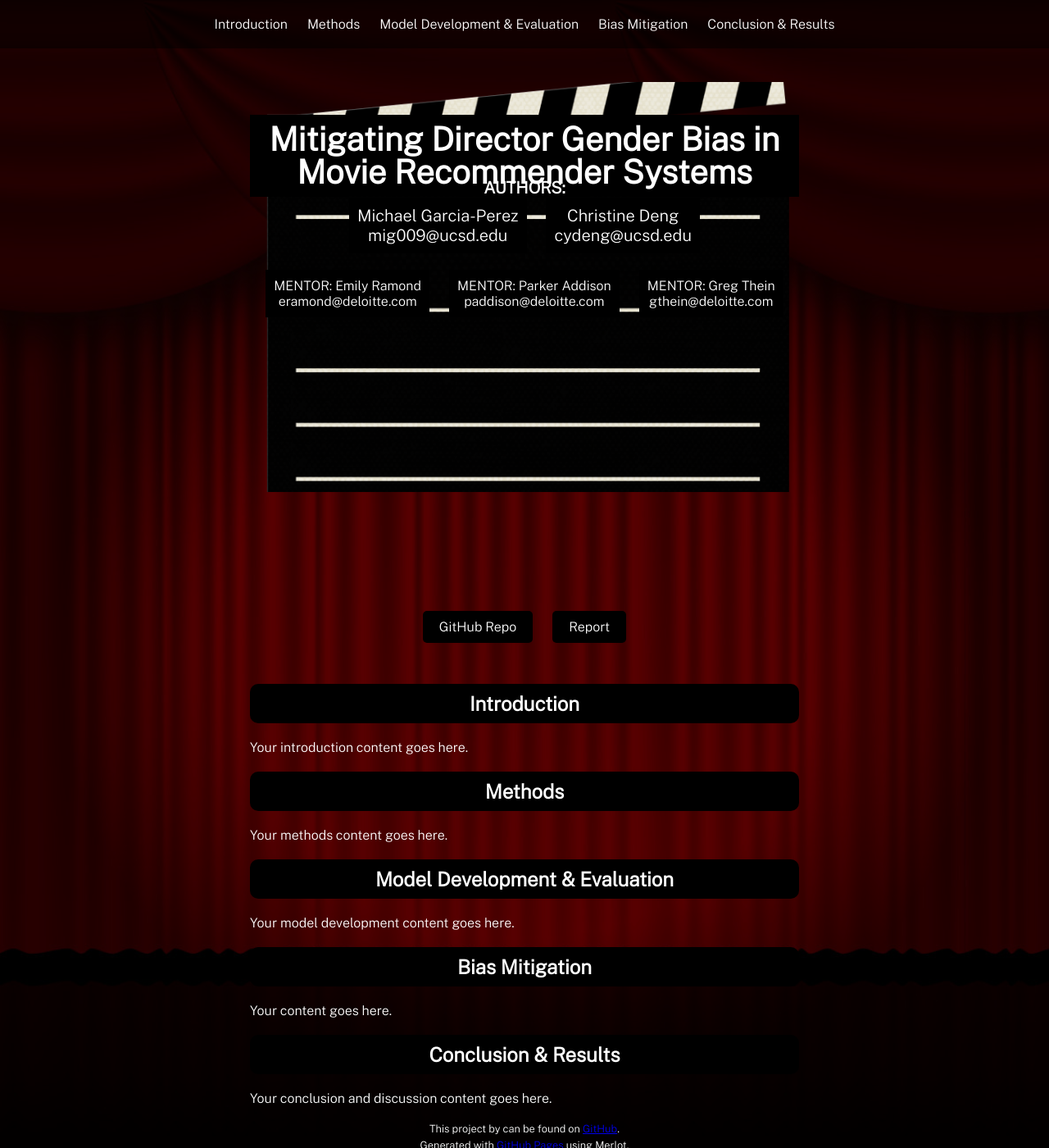
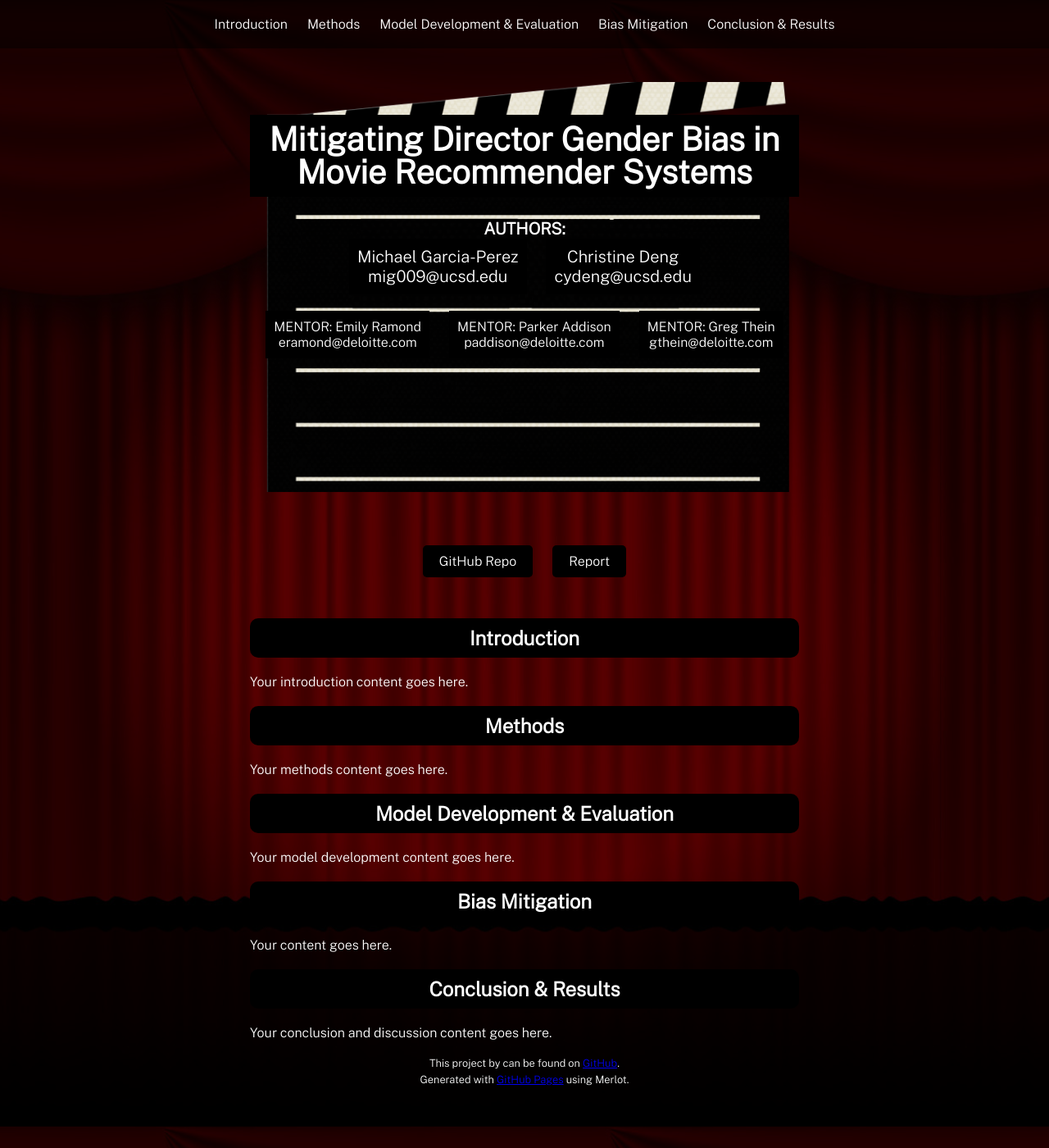
Before and after one commit to michael-garciaperez/DSC180A-Methodology-5, a Jekyll site: the page built from index.md, in a window 1280 px wide and 1400 px high. Shown: the whole window at 82% size. Built offline with Jekyll 4.4.1, drawn with Linux system fonts in a browser that asks for light colours.

Commit message:
Update style.scss

```diff
--- a/assets/css/style.scss
+++ b/assets/css/style.scss
@@ -20,7 +20,7 @@ div.shell {
 header {
   position: relative;
   z-index: 2;
-  margin: 100px auto; /* Adjusted margin for the entire header */
+  margin: 100px auto 0; /* Adjusted margin for the entire header */
   max-width: 670px;
   padding: 20px 40px 25px;
   height: 500px;
@@ -35,7 +35,7 @@ header h1 {
   line-height: 1;
   background-color: black;
   padding: 10px 20px;
-  margin-top: 20px; /* Adjusted margin-top for the title */
+  margin-top: 0; /* Adjusted margin-top for the title */
 }
 
 .clapboard-image {
@@ -54,7 +54,7 @@ header h1 {
 
 .author-mentor-container {
   text-align: center;
-  margin-top: -50px; /* Adjusted margin-top for the authors */
+  margin-top: 0; /* Adjusted margin-top for the authors */
 }
 
 .author-mentor-container p {
@@ -206,3 +206,7 @@ body::before {
 .title-container {
   margin-top: 20px; /* Adjusted margin-top for the title */
 }
+
+.names-container {
+  margin-top: 20px; /* Adjusted margin-top for the names */
+}
```
